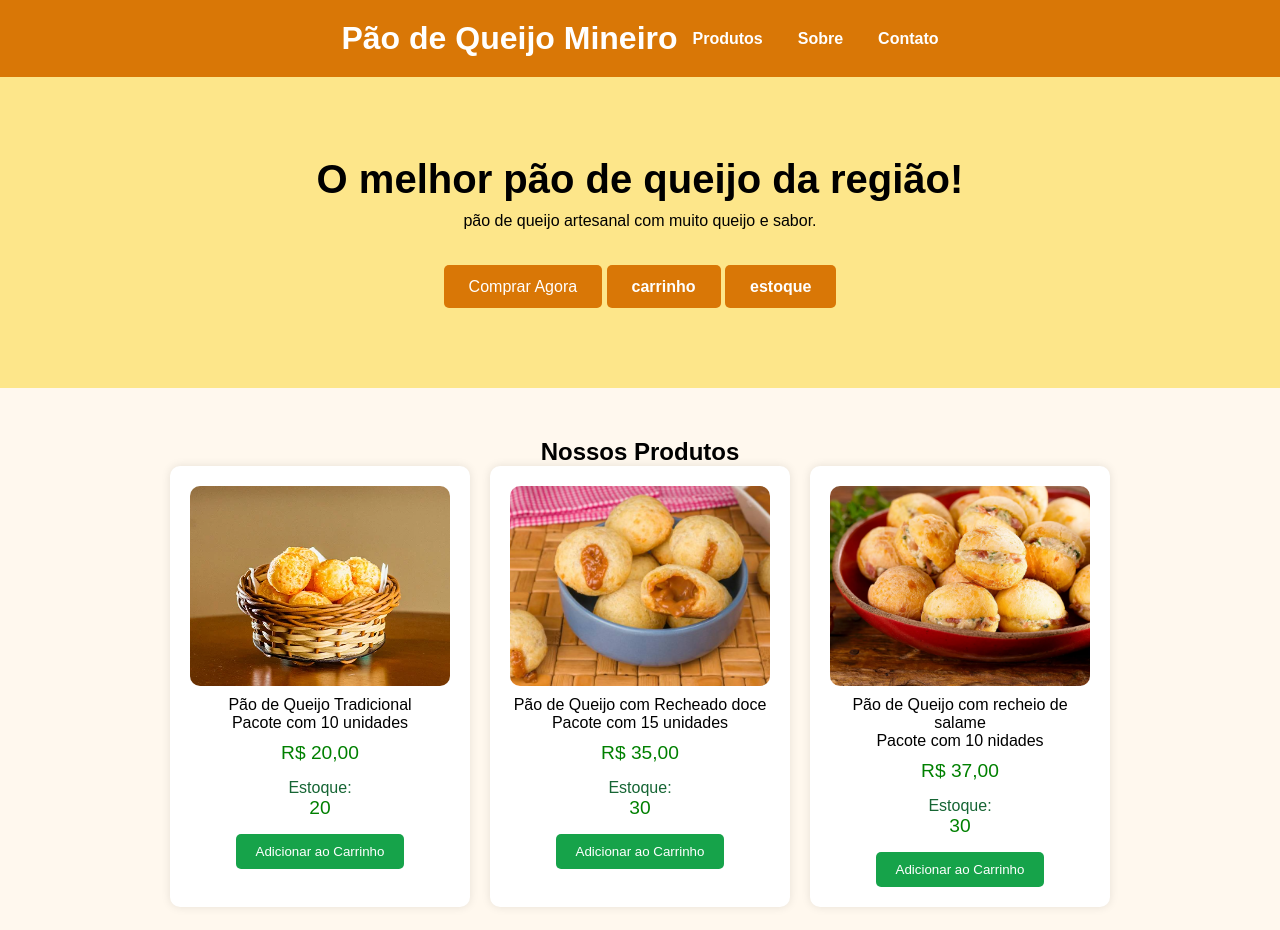
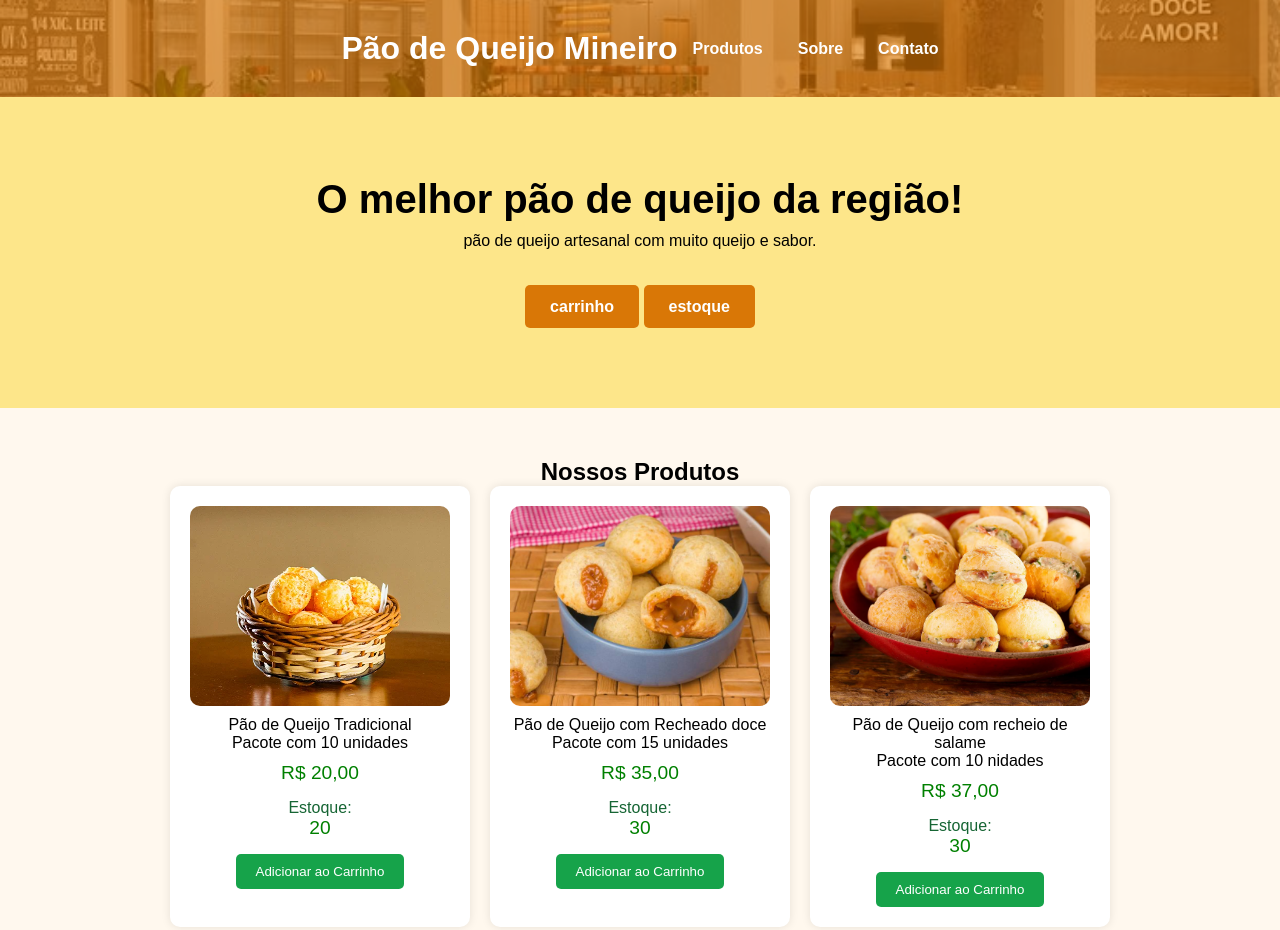
Before and after one commit to emilyfrancisconi/html, a plain HTML site: page pão-de-queijo/index.html in a window 1280 px wide. Shown: the top 930 px of the page. Drawn offline with Linux system fonts and the light colour scheme.

Commit message:
Add files via upload

```diff
--- a/pão-de-queijo/index.html
+++ b/pão-de-queijo/index.html
@@ -24,9 +24,6 @@
     <h2>O melhor pão de queijo da região!</h2>
     <p>pão de queijo artesanal com muito queijo e sabor.</p>
 
-    <button onclick="document.getElementById('produtos').scrollIntoView()">
-        Comprar Agora
-    </button>
 
     <a class="botao-proxima" href="proxima.html">
         carrinho
--- a/pão-de-queijo/style.css
+++ b/pão-de-queijo/style.css
@@ -10,14 +10,36 @@ body{
 }
 
 header{
-    background:#d97706;
-    color:white;
-    padding:20px;
+    position: relative;
+    overflow: hidden;
+    color: white;
+    padding:30px;
     display:flex;
     justify-content:center;
     align-items:center;
     text-align:center;
+    background: #d97706;
 }
+
+
+/* Fundo por imagem com overlay para manter o texto legível */
+header::before{
+    content: "";
+    position: absolute;
+    inset: 0;
+    background-image: url("imagens/51bda96f9a9dd5a029b49742f84da6e3.jpg");
+    background-size: cover;
+    background-position: center;
+    background-repeat: no-repeat;
+    opacity: 0.35;
+    z-index: 0;
+}
+
+header > *{
+    position: relative;
+    z-index: 1;
+}
+
 
 header nav{
     display:flex;
```
Also changed, not shown: pão-de-queijo/TODO.md (+5 -8 lines), pão-de-queijo/imagens/51bda96f9a9dd5a029b49742f84da6e3.jpg (added).
